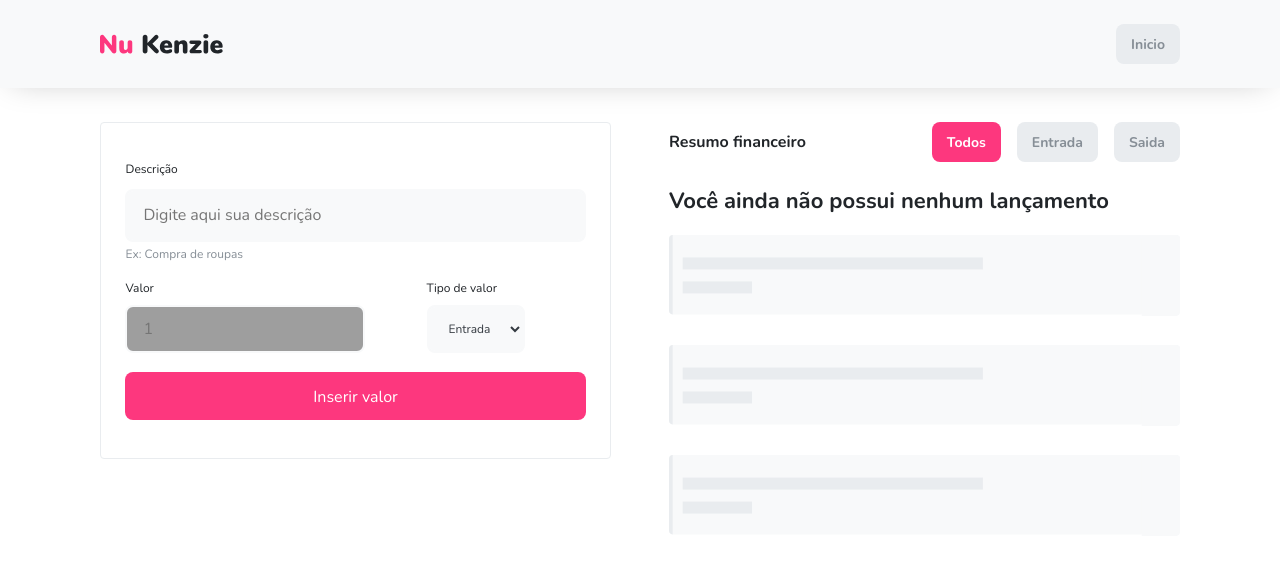
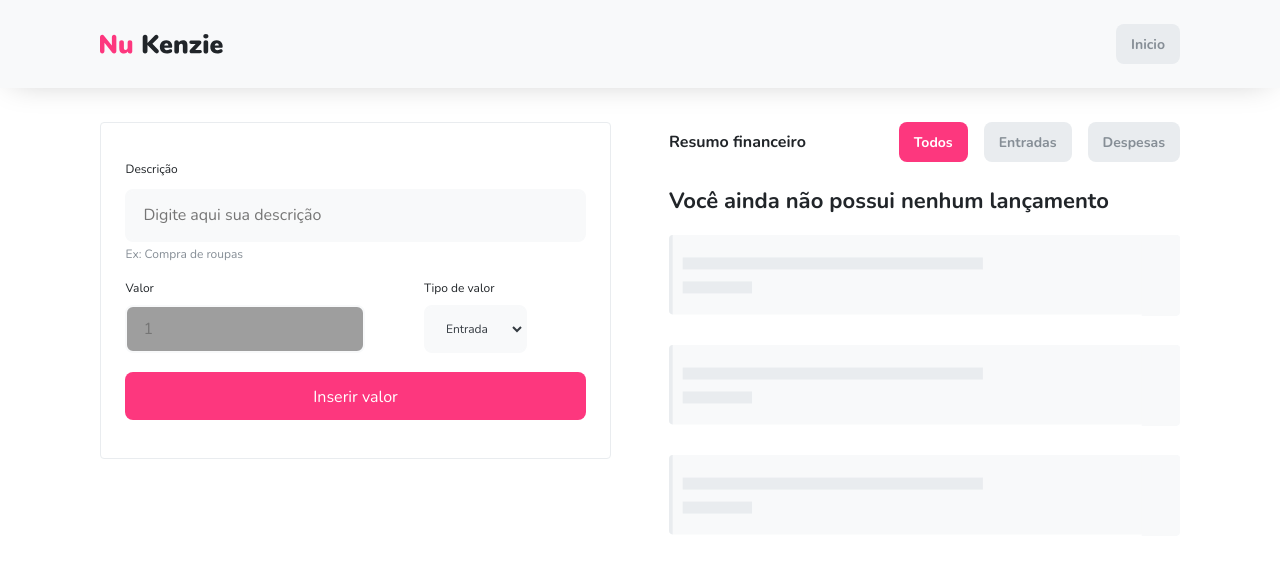
Before and after one commit to eduschwert/nu-kenzie, a React (Create React App) app in the folder projetonukenzie/: page / in a window 1280 px wide. Both pictures are taken after a click on the button "Iniciar". Shown: the top 572 px of the page. Built offline with nearby package versions, Linux system fonts and the light colour scheme; grey boxes are pictures that could not be loaded.

Commit message:
miss select style

```diff
--- a/projetonukenzie/src/components/CardFilter/index.jsx
+++ b/projetonukenzie/src/components/CardFilter/index.jsx
@@ -1,9 +1,9 @@
 import React from "react"
 
 const CardFilter = ({ filter, setFilter }) => {
-  const categories = ["Todos", "Entrada", "Saida"]
+  const categories = ["Todos", "Entrada", "Despesa"]
   return (
-    <div className="flex flex-col justify-between align-center w-full desk-home-filter-buttons ">
+    <div className="flex flex-col gap-1r justify-between align-center w-full desk-home-filter-buttons ">
       <h2 className="bold size-1r color-grey-4">Resumo financeiro</h2>
       <div className="flex gap-1r">
         {categories.map((category, i) => (
@@ -16,7 +16,7 @@ const CardFilter = ({ filter, setFilter }) => {
                 : "btn btn-secondary btn-color-grey "
             }
           >
-            {category}
+            {category === "Todos" ? "Todos" : `${category}s`}
           </button>
         ))}
       </div>
--- a/projetonukenzie/src/components/HomeForm/index.jsx
+++ b/projetonukenzie/src/components/HomeForm/index.jsx
@@ -78,7 +78,7 @@ const HomeForm = ({ valuesList, setValuesList, valuesListFiltered }) => {
               id="inputValueType"
             >
               <option value="Entrada">Entrada</option>
-              <option value="Saida">Saída</option>
+              <option value="Despesa">Despesa</option>
             </select>
           </div>
           <div className="flex flex-col gap-0563r"></div>
--- a/projetonukenzie/src/pages/home/index.jsx
+++ b/projetonukenzie/src/pages/home/index.jsx
@@ -31,7 +31,15 @@ const Home = ({ setPage }) => {
       />
     )
   } else if (valuesList.length !== 0) {
-    divCard = <EmptyList text={`Você não possui nenhuma ${filter}`} />
+    divCard = (
+      <EmptyList
+        text={
+          filter === "Entrada"
+            ? `Você não possui nenhuma entrada`
+            : "Você não possui nenhuma saída"
+        }
+      />
+    )
   } else {
     divTotalMoney = <div></div>
     divCard = <EmptyList />
--- a/projetonukenzie/src/styles/displays.css
+++ b/projetonukenzie/src/styles/displays.css
@@ -23,11 +23,11 @@
 .gap-225r {
   gap: 2.25rem;
 }
+.gap-175r {
+  gap: 1.75rem;
+}
 .gap-1688r {
   gap: 1.688rem;
-}
-.gap-175r {
-  gap: 1.75rem;
 }
 .gap-15r {
   gap: 1.5rem;
@@ -72,5 +72,6 @@
 @media (min-width: 23.75rem) {
   .desk-home-filter-buttons {
     flex-direction: row !important;
+    gap: 0 !important;
   }
 }
```
